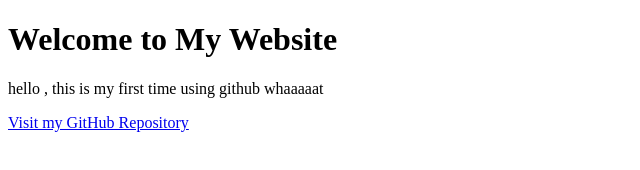
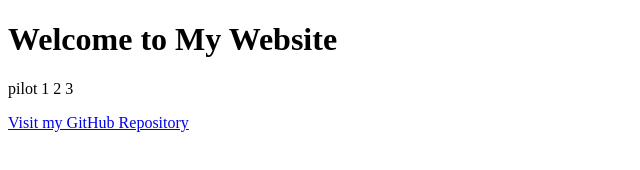
Before and after one commit to waeelkhoury/waeelkhoury.github.io, a plain HTML site: page index.html in a window 1280 px wide. Shown: the whole page, without its empty margins (0-640 px from the left). Drawn offline with Linux system fonts and the light colour scheme.

Commit message:
Initial commit: Add index.html

```diff
--- a/index.html
+++ b/index.html
@@ -6,7 +6,7 @@
 <body>
 
     <h1>Welcome to My Website</h1>
-    <p>hello , this is my first time using github whaaaaat</p>
+    <p>pilot 1 2 3 </p>
 
     <a href="https://github.com/waeelkhoury/waeelkhoury.github.io.git">Visit my GitHub Repository</a>
 
```
